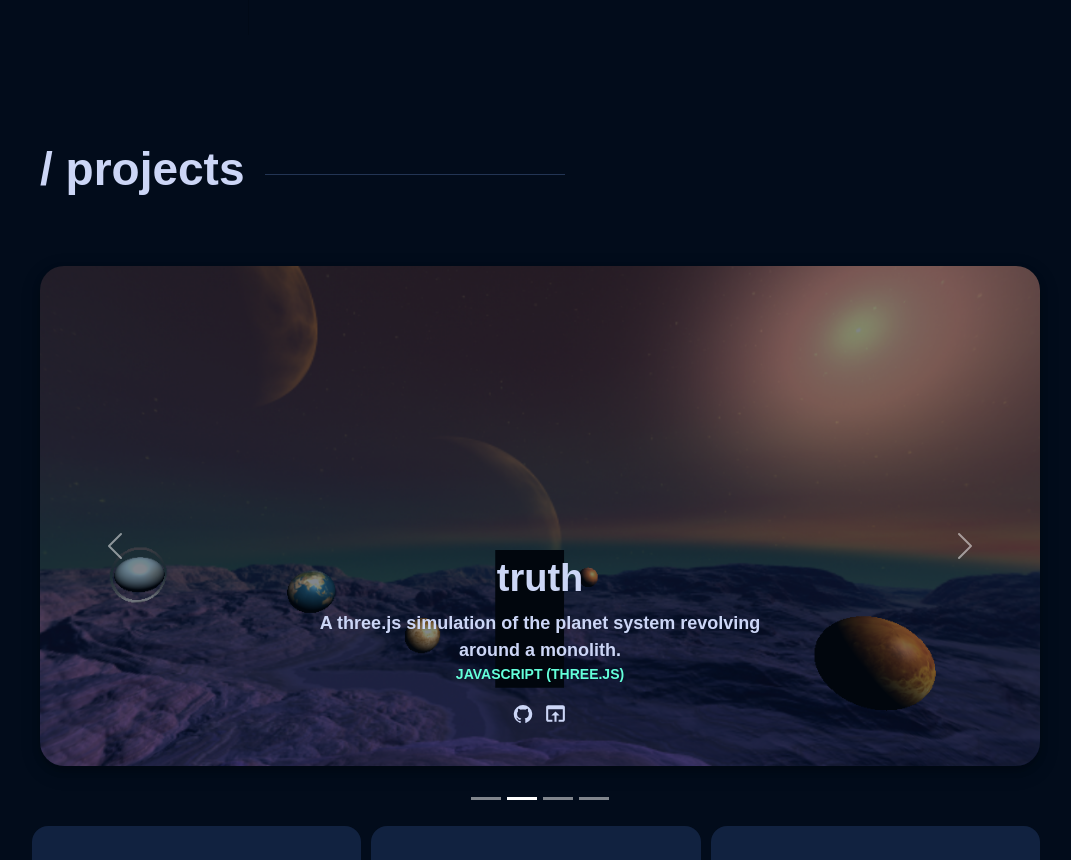
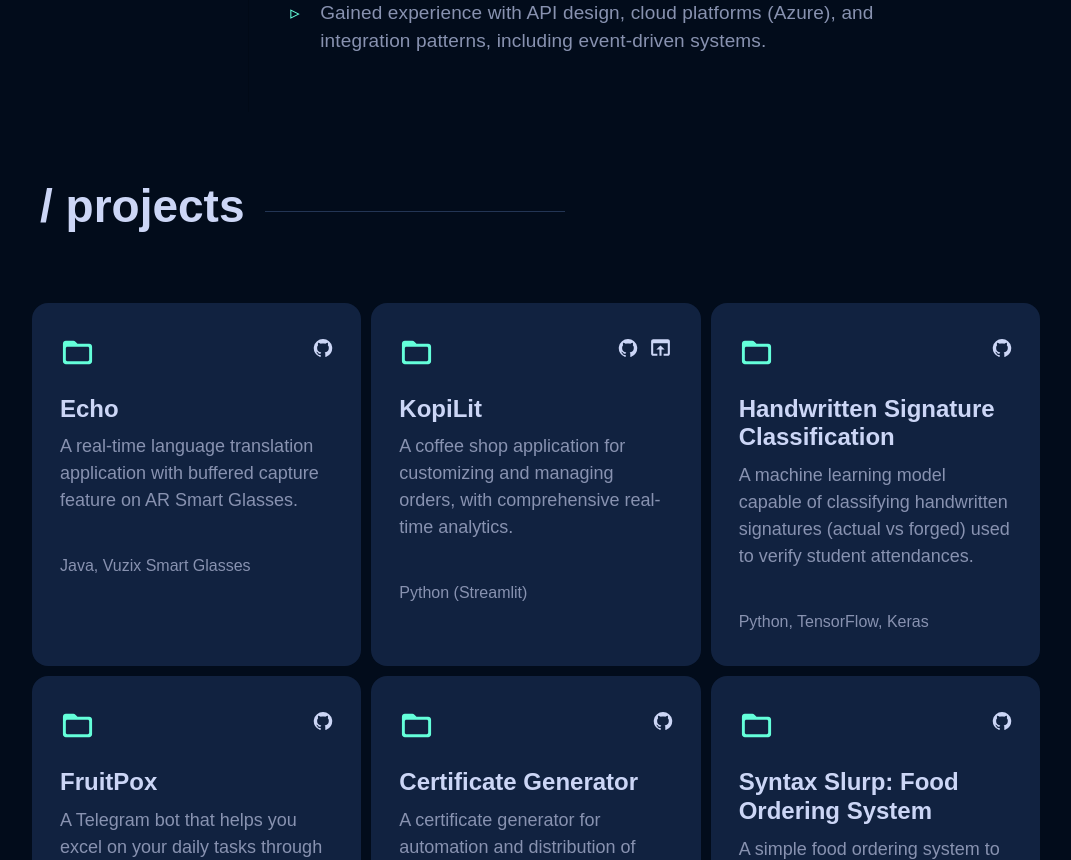
Before and after one commit to najiha2002/najihaz, a React (Create React App) app: page / in a window 1280 px wide. Shown: the part 1940-2800 px from the top of the page, without its empty margins (100-1171 px from the left). Built offline with nearby package versions, Linux system fonts and the light colour scheme; a web font is replaced by a local one.

Commit message:
some edits

```diff
--- a/src/components/About.js
+++ b/src/components/About.js
@@ -21,12 +21,12 @@ class About extends React.Component {
       <p>
         I am currently a <b>Junior Technical Consultant</b> at
         <a href="https://www.napier.ai/"> Napier</a>, working in the Anti Money Laundering (AML) industry. Recently, I just wrapped up my <b> Bachelor's degree</b> in <b>Computer Science </b>at{" "}
-        <a href="https://www.ox.ac.uk/about">Universiti Teknologi PETRONAS</a>.
+        <a href="https://www.utp.edu.my/">Universiti Teknologi PETRONAS</a>.
       </p>
     );
     const two = (
       <p>
-        Outside of work, I'm interested in travelling to taste different cultures - with my handy dandy camera(s) along. I also enjoy brisk walking.
+        Outside of work, I'm interested in travelling to taste different cultures - with my handy dandy camera(s) along. I also enjoy brisk walking!
       </p>
     );
 
--- a/src/components/Intro.js
+++ b/src/components/Intro.js
@@ -29,7 +29,7 @@ const Intro = () => {
       <FadeInSection>
         <div className="intro-subtitle">I code sometimes.</div>
         <div className="intro-desc">
-          I'm a technical consultant from Kuala Lumpur, Malaysia. I'm big on the fields of technology, finance, global business and everything in between. When I get the chance, I also love to jump into design.
+          I'm a technical consultant from Kuala Lumpur, Malaysia. I'm big on the fields of technology, finance, global business and everything in between. When I get the chance, I also love to jump into design!
         </div>
 
         {/* Contact Link */}
--- a/src/components/JobList.js
+++ b/src/components/JobList.js
@@ -69,8 +69,9 @@ const JobList = () => {
       jobTitle: "Junior Technical Consultant @",
       duration: "JAN 2025 - PRESENT",
       desc: [
-        "Led development of end-to-end region build automation across Route 53 (AWS's DNS web service).  This enabled the launch of customer-facing global services in new regions within a day, a significant reduction from the previous time-frame of a month.",
-        "Re-built Route 53's core domain management and DNS systems to provide a better user experience to millions of customers.",
+        "Collaborated with clients to design and implement data integrations, transformations, and system customizations using JSON/XML and ETL tools such as Apache NiFi.",
+        "Leveraged Elasticsearch to index and query large datasets for client solutions as part of data processing pipelines.",
+        "Gained experience with API design, cloud platforms (Azure), and integration patterns, including event-driven systems.",
       ],
     },
 
@@ -78,25 +79,28 @@ const JobList = () => {
       jobTitle: "Coding Tutor @",
       duration: "MAR 2024 - PRESENT",
       desc: [
-        "Developed interactive and neural-activation technologies to stimulate physical and cognitive functions in order to slow the progression of neurodegenerative disorders.",
-        "Leveraged WebRTC to develop and maintain a Node.js online video-streaming platform in real-time competitive-mode games to research the effects of active stimulation for those suffering from dementia.",
+        "Delivered coding lessons (Python, Web Development) covering foundational concepts to advanced topics such as data analysis techniques and web-game development to more than 20 students across diverse age groups (adolescents and adults)",
+        "Accumulated an average of 9 teaching hours per week in leading structured lessons focused on data structures, algorithms, web development and Python data analysis libraries such as Pandas, NumPy, and Matplotlib and Seaborn.",
+        "Successfully helped 80% of students complete personal Python projects, specifically tailored to data analytics.",
       ],
     },
     Hilti: {
       jobTitle: "IT Business Analyst Intern @",
       duration: "MAY 2020 - APR 2021",
       desc: [
-        "Developed a responsive React web page (the new Story Details) from scratch, both on client and server side, for an app with massive scale (2 billion daily requests).",
-        "Iteratively built web experiences for 80 million users across high-traffic pages.",
-        "Collaborated with senior engineers and product management following best practices for the full software development life cycle, including coding standards, code reviews, source control management, build processes, testing, and operations.",
+        "Performed customizations and tests in SAP S/4HANA Sales Distribution (SD) module for Hilti product sales and leasing applications, based on business requirements.",
+        "Collaborated with worldwide product owners and business stakeholders to define system requirements, prototype, and test custom solutions implemented in the Finance or Order-to-Cash domains.",
+        "Troubleshoot and resolved SD-related tickets in ServiceNow within SLAs, addressing issues from business users and cross-department members.",
+        "Contributed to projects like Digital Payments integration in Hilti Online Store, focusing on data reporting and analysis."
       ],
     },
     "CIEF Worldwide": {
-      jobTitle: "Research Engineer @",
+      jobTitle: "UI/UX Designer @",
       duration: "MAY 2021 - SEPT 2021",
       desc: [
-        "Developed and researched an NLP-based framework using state-of-the-art tools like Spacy and Stanza to facilitate the derivation of requirements from health data by leveraging syntactic dependencies, entity-recognition and rule-based match-making.",
-        "Application selected for DCS Research Award ($4,000) as part of the ”Visualizing Privacy Analysis Results” project led by Professor Marsha Chechik.",
+        "Evaluated user requirements and created user personas to ideate and improve the flow of 2 websites.",
+        "Provided aspects of visual and functional product design concepts like wireframes, flows, and mockups, that clearly illustrate how sites function by using Figma.",
+
       ],
     },
 
@@ -107,7 +111,7 @@ const JobList = () => {
   };
 
   return (
-    <Box sx={{ display: "flex", flexGrow: 1, height: 300, backgroundColor: "transparent" }}>
+    <Box sx={{ display: "flex", flexGrow: 1, backgroundColor: "transparent" }}>
       <Tabs
         orientation={!isHorizontal ? "vertical" : "horizontal"}
         variant={isHorizontal ? "fullWidth" : "scrollable"}
--- a/src/components/NavBar.js
+++ b/src/components/NavBar.js
@@ -2,11 +2,11 @@ import React from "react";
 import Container from "react-bootstrap/Container";
 import Nav from "react-bootstrap/Nav";
 import Navbar from "react-bootstrap/Navbar";
-import BorderColorIcon from "@mui/icons-material/BorderColor";
 import EmailRoundedIcon from "@mui/icons-material/EmailRounded";
 import LinkedInIcon from "@mui/icons-material/LinkedIn";
 import GitHubIcon from "@mui/icons-material/GitHub";
 import "../styles/NavBar.css";
+import PhotoCameraIcon from '@mui/icons-material/PhotoCamera';
 
 class NavBar extends React.Component {
   render() {
@@ -33,8 +33,8 @@ class NavBar extends React.Component {
               <Nav.Link href="https://www.linkedin.com/in/najiha-zaharuddin/" target="_blank">
                 <LinkedInIcon style={{ fontSize: 21 }}></LinkedInIcon>
               </Nav.Link>
-              <Nav.Link href="https://medium.com/@gazijarin.ai" target="_blank">
-                <BorderColorIcon style={{ fontSize: 20 }}></BorderColorIcon>
+              <Nav.Link href="/#comingsoon">
+                <PhotoCameraIcon style={{ fontSize: 20 }}></PhotoCameraIcon>
               </Nav.Link>
             </Nav>
           </Navbar.Collapse>
--- a/src/components/Projects.js
+++ b/src/components/Projects.js
@@ -3,7 +3,6 @@ import "../styles/Projects.css";
 import FolderOpenRoundedIcon from '@mui/icons-material/FolderOpenRounded';
 import FadeInSection from "./FadeInSection";
 import "react-responsive-carousel/lib/styles/carousel.min.css"; // requires a loader
-import Carousel from "react-bootstrap/Carousel";
 import ExternalLinks from "./ExternalLinks";
 
 class Projects extends React.Component {
@@ -21,85 +20,46 @@ class Projects extends React.Component {
     });
   }
   render() {
-    const spotlightProjects = {
-      "No Man's Land": {
-        title: "no man's land",
+    const projects = {
+      "Echo": {
         desc:
-          "A third-person survival-mode game where you battle against time and space to return to Earth.",
-        techStack: "C# (UNITY)",
-        link: "https://github.com/slakh96/no-mans-land",
-        open: "https://gazijarin.itch.io/no-mans-land",
-        image: "./assets/nomansland.png"
+          "A real-time language translation application with buffered capture feature on AR Smart Glasses.",
+        techStack: "Java, Vuzix Smart Glasses",
+        link: "https://github.com/najiha2002/Echo",
       },
-      Truth: {
-        title: "truth",
+      "KopiLit": {
         desc:
-          "A three.js simulation of the planet system revolving around a monolith.",
-        techStack: "JAVASCRIPT (THREE.JS)",
-        link: "https://github.com/gazijarin/truth",
-        open: "https://gazijarin.github.io/Truth/",
-        image: "./assets/truth.png"
+          "A coffee shop application for customizing and managing orders, with comprehensive real-time analytics.",
+        techStack: "Python (Streamlit)",
+        link: "https://github.com/najiha2002/KopiLit",
+        open: "https://kopilit.streamlit.app"
       },
-      "Tall Tales": {
-        title: "tall tales",
+      "Handwritten Signature Classification": {
         desc:
-          "A multi-player story-telling web game for 3-5 players. Its usage of sockets to allow for concurrent gameplay, connecting friends across the internet.",
-        techStack: "NODE.JS (SOCKET.IO), REACT.JS, MONGODB",
-        link: "https://github.com/gazijarin/TallTales",
-        open: "https://talltales.herokuapp.com/",
-        image: "./assets/talltales.png"
+          "A machine learning model capable of classifying handwritten signatures (actual vs forged) used to verify student attendances.",
+        techStack: "Python, TensorFlow, Keras",
+        link:
+          "https://github.com/najiha2002/signature-classification"
       },
-      Portfolio: {
-        title: "portfolio.js",
-        desc:
-          "A small JS library that helps with clear and succinct data presentation.",
-        techStack: "NODE.JS (EXPRESS.JS)",
-        link: "https://github.com/gazijarin/Portfolio.js",
-        open: "https://afternoon-ocean-92382.herokuapp.com/",
-        image: "./assets/portfolio.png"
-      }
-    };
-    const projects = {
-      "TDSB Homework Management Interface": {
-        desc:
-          "An application created for Toronto District School Board, with a Flask back-end and a Vue front-end.",
-        techStack: "Python (Flask), Vue.js, Bootstrap, SQL",
-        link: "https://github.com/gazijarin/TDSBHomeworkManagement",
-        open: "https://tdsb-app.herokuapp.com/"
-      },
-      "Adam A.I.": {
-        desc:
-          "A self-learning A.I. that learns to traverse through a complex maze using the genetic algorithm.",
-        techStack: "Javascript, HTML / CSS",
-        link: "https://github.com/gazijarin/adamai",
-        open: "https://gazijarin.github.io/AdamAI/"
-      },
-      "Distributed Logging and Monitoring System": {
-        desc:
-          "A system that establishes an ORM connection to a Prisma client in order to communicate logs from microservices.",
-        techStack: "Node.js (Express.js), React.js, PostgreSQL",
-        link:
-          "https://github.com/gazijarin/Distributed-Logging-and-Monitoring-System"
-      },
-      "Odin Bot": {
+      "FruitPox": {
         desc:
           "A Telegram bot that helps you excel on your daily tasks through Node NLP.",
-        techStack: "Javascript, Node.js, Natural NLP, Telegram API",
-        link: "https://github.com/gazijarin/OdinBot",
+        techStack: "Python, YOLOv8",
+        link: "https://github.com/najiha2002/FruitPox",
         open: ""
       },
-      "Game Centre": {
+      "Certificate Generator": {
         desc:
-          "An Android app consisting of three board games, including multiplayer, autosave, user authentication, etc.",
-        techStack: "Java, Android Studio",
-        link: "https://github.com/gazijarin/gamecentre",
+          "A certificate generator for automation and distribution of personalized or customized certificates.",
+        techStack: "Python (Pandas, Reportlab)",
+        link: "https://github.com/najiha2002/CertificateGen",
         open: ""
       },
-      "Minimax Stonehenge": {
+      "Syntax Slurp: Food Ordering System": {
         desc:
-          "Two-player, zero-sum game with a strategic Minimax artificial intelligence.",
-        techStack: "Python",
-        link: "https://github.com/gazijarin/stonehenge",
+          "A simple food ordering system to demonstrate OOP principles understanding.",
+        techStack: "Python (Tkinter)",
+        link: "https://github.com/najiha2002/SyntaxSlurp/tree/main",
         open: ""
       }
     };
@@ -109,32 +69,6 @@ class Projects extends React.Component {
         <div className="section-header ">
           <span className="section-title">/ projects</span>
         </div>
-        <Carousel>
-          {Object.keys(spotlightProjects).map((key, i) => (
-            <Carousel.Item>
-              <img
-                className="d-block w-100"
-                src={spotlightProjects[key]["image"]}
-                alt={key}
-              />
-              <div className="caption-bg">
-                <Carousel.Caption>
-                  <h3>{spotlightProjects[key]["title"]}</h3>
-                  <p>
-                    {spotlightProjects[key]["desc"]}
-                    <p className="techStack">
-                      {spotlightProjects[key]["techStack"]}
-                    </p>
-                  </p>
-                  <ExternalLinks
-                    githubLink={spotlightProjects[key]["link"]}
-                    openLink={spotlightProjects[key]["open"]}
-                  ></ExternalLinks>
-                </Carousel.Caption>
-              </div>
-            </Carousel.Item>
-          ))}
-        </Carousel>
         <div className="project-container">
           <ul className="projects-grid">
             {Object.keys(projects).map((key, i) => (
--- a/src/styles/Experience.css
+++ b/src/styles/Experience.css
@@ -3,6 +3,7 @@
     margin: auto;
     max-width: 1000px;
     padding-top: 100px;
+    display: flex;
   }
 
   .joblist-job-title {
@@ -78,7 +79,7 @@
     position: relative;
     padding-left: 30px;
     padding-bottom: 16px;
-    font-size: 18px;
+    font-size: 19px;
     color: var(--slate);
   }
 
--- a/src/styles/Projects.css
+++ b/src/styles/Projects.css
@@ -1,8 +1,8 @@
 #projects {
     margin: auto;
-    padding-top: 100px;
-  max-width: 1000px;
-  min-height: 50vh;
+    padding-top: 60px;
+    max-width: 1000px;
+    min-height: 50vh;
   }
 
   .projects-grid {
```
